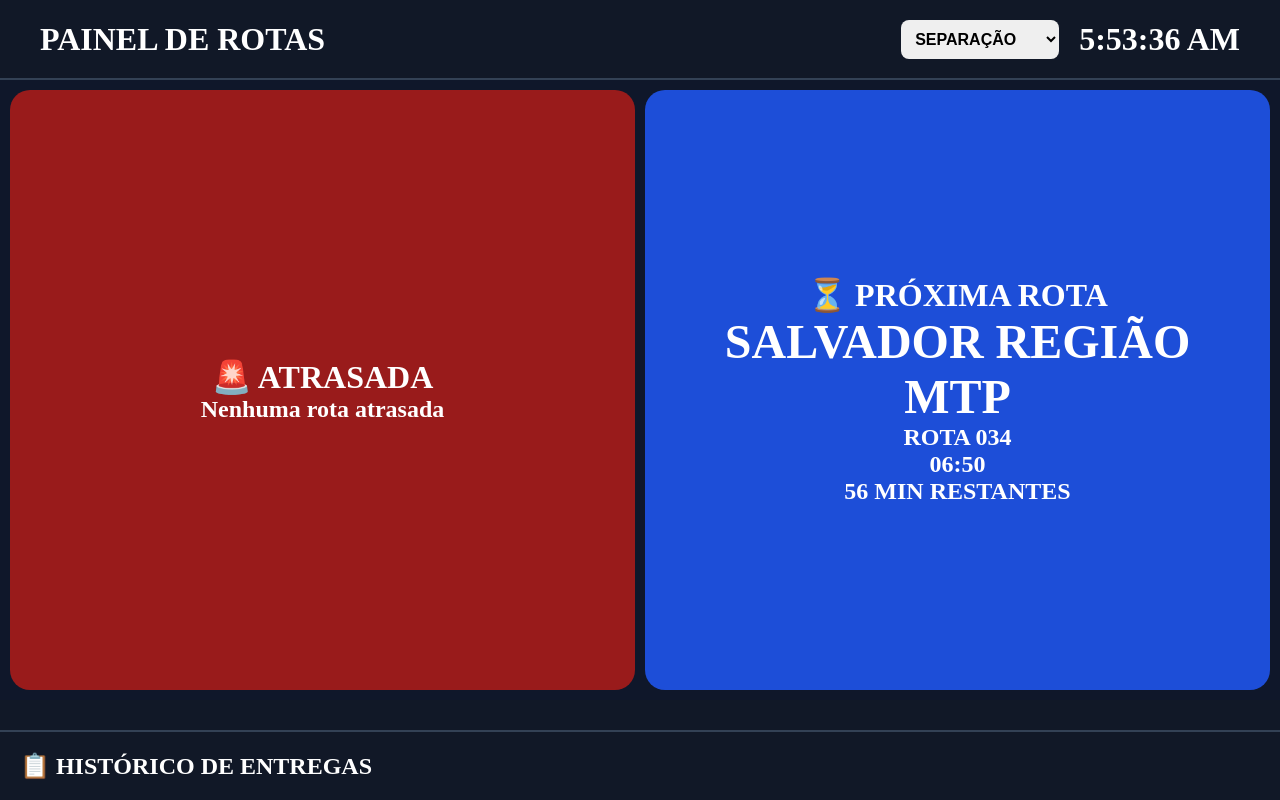
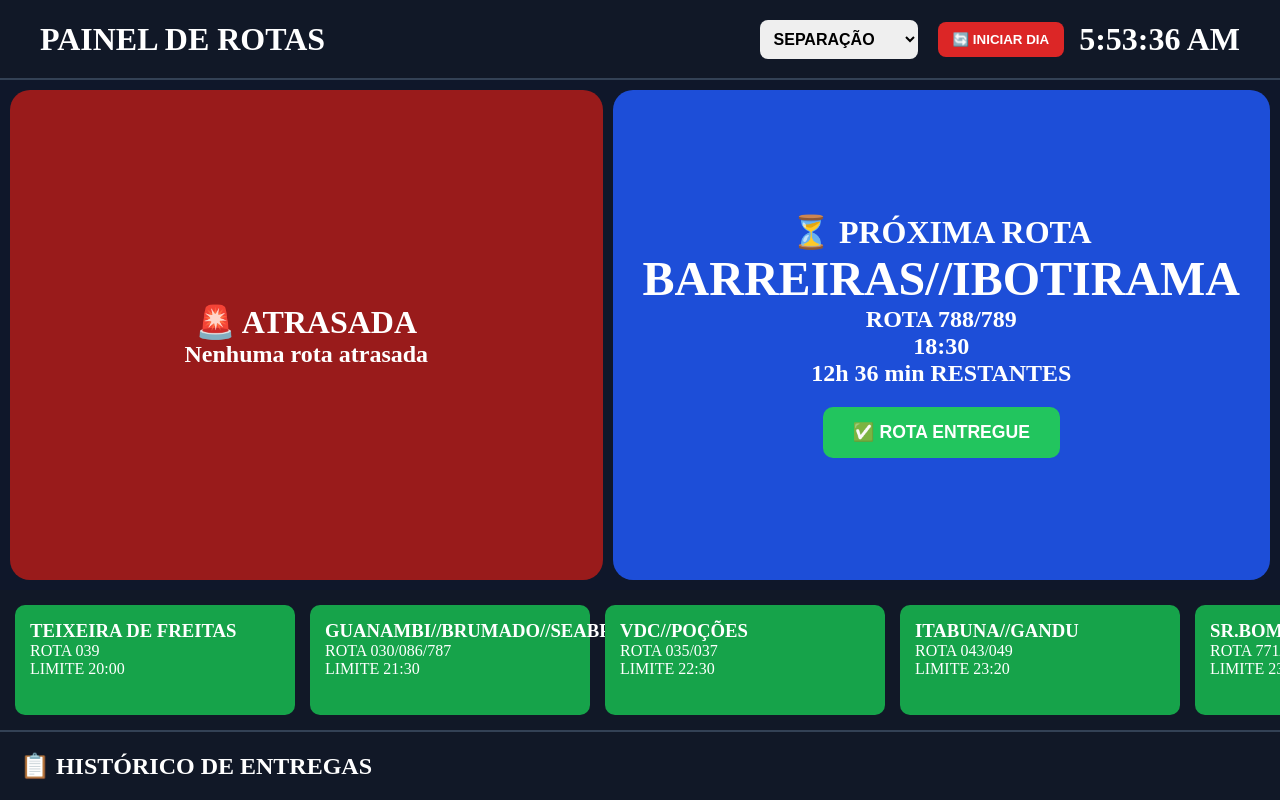
Before and after one commit to Maxingmi/painel-rotasgscba, a React (Vite) app: page / in a window 1280 px wide. Built offline with nearby package versions, Linux system fonts and the light colour scheme.

Commit message:
Botão de inciar dia e botão de entregar rota antes e hora e minuto

```diff
--- a/src/PainelRotas.jsx
+++ b/src/PainelRotas.jsx
@@ -8,54 +8,54 @@ export default function PainelRotas() {
 
   const setores = {
     SEPARACAO: [
-    { numero: "788/789", nome: "BARREIRAS//IBOTIRAMA", limite: "18:30", entregue:false, horarioEntrega:null, },
-    { numero: "039", nome: "TEIXEIRA DE FREITAS", limite: "20:00", entregue:false, horarioEntrega:null, },
-    { numero: "030/086/787", nome: "GUANAMBI//BRUMADO//SEABRA", limite: "21:30", entregue:false, horarioEntrega:null, },
-    { numero: "035/037", nome: "VDC//POÇÕES", limite: "22:30", entregue:false, horarioEntrega:null, },
-    { numero: "043/049", nome: "ITABUNA//GANDU", limite: "23:20", entregue:false, horarioEntrega:null, },
-    { numero: "771/786", nome: "SR.BOMFIM//JUAZEIRO", limite: "23:40", entregue:false, horarioEntrega:null, },
-    { numero: "064/066", nome: "SERGIPE", limite: "00:30", entregue:false, horarioEntrega:null, },
-    { numero: "784/791/778", nome: "IRECÊ//JACOBINA//JEQUIÉ", limite: "01:00", entregue:false, horarioEntrega:null, },
-    { numero: "792", nome: "FPP", limite: "01:30", entregue:false, horarioEntrega:null, },
-    { numero: "793/007", nome: "ITABERABA//RIBEIRA DO POMBAL", limite: "02:00", entregue:false, horarioEntrega:null, },
-    { numero: "765", nome: "SANTO ANTÔNIO", limite: "03:10", entregue:false, horarioEntrega:null, },
-    { numero: "038/033", nome: "FEIRA DE SANTANA", limite: "04:00", entregue:false, horarioEntrega:null, },
-    { numero: "770/767", nome: "SERRINHA//ALAGOINHAS", limite: "04:20", entregue:false, horarioEntrega:null, },
-    { numero: "034", nome: "SALVADOR REGIÃO MTP", limite: "06:50", entregue:false, horarioEntrega:null, },
+    { ordem: 1, numero: "788/789", nome: "BARREIRAS//IBOTIRAMA", limite: "18:30", entregue:false, horarioEntrega:null, },
+    { ordem: 2, numero: "039", nome: "TEIXEIRA DE FREITAS", limite: "20:00", entregue:false, horarioEntrega:null, },
+    { ordem: 3, numero: "030/086/787", nome: "GUANAMBI//BRUMADO//SEABRA", limite: "21:30", entregue:false, horarioEntrega:null, },
+    { ordem: 4, numero: "035/037", nome: "VDC//POÇÕES", limite: "22:30", entregue:false, horarioEntrega:null, },
+    { ordem: 5, numero: "043/049", nome: "ITABUNA//GANDU", limite: "23:20", entregue:false, horarioEntrega:null, },
+    { ordem: 6, numero: "771/786", nome: "SR.BOMFIM//JUAZEIRO", limite: "23:40", entregue:false, horarioEntrega:null, },
+    { ordem: 7, numero: "064/066", nome: "SERGIPE", limite: "00:30", entregue:false, horarioEntrega:null, },
+    { ordem: 8, numero: "784/791/778", nome: "IRECÊ//JACOBINA//JEQUIÉ", limite: "01:00", entregue:false, horarioEntrega:null, },
+    { ordem: 9, numero: "792", nome: "FPP", limite: "01:30", entregue:false, horarioEntrega:null, },
+    { ordem: 10, numero: "793/007", nome: "ITABERABA//RIBEIRA DO POMBAL", limite: "02:00", entregue:false, horarioEntrega:null, },
+    { ordem: 11, numero: "765", nome: "SANTO ANTÔNIO", limite: "03:10", entregue:false, horarioEntrega:null, },
+    { ordem: 12, numero: "038/033", nome: "FEIRA DE SANTANA", limite: "04:00", entregue:false, horarioEntrega:null, },
+    { ordem: 13, numero: "770/767", nome: "SERRINHA//ALAGOINHAS", limite: "04:20", entregue:false, horarioEntrega:null, },
+    { ordem: 14, numero: "034", nome: "SALVADOR REGIÃO MTP", limite: "06:50", entregue:false, horarioEntrega:null, },
   ],
 
     CONFERENCIA: [
-    { numero: "788/789", nome: "BARREIRAS//IBOTIRAMA", limite: "18:50", entregue:false, horarioEntrega:null, },
-    { numero: "039", nome: "TEIXEIRA DE FREITAS", limite: "20:20", entregue:false, horarioEntrega:null, },
-    { numero: "030/086/787", nome: "GUANAMBI//BRUMADO//SEABRA", limite: "21:50", entregue:false, horarioEntrega:null, },
-    { numero: "035/037", nome: "VDC//POÇÕES", limite: "22:50", entregue:false, horarioEntrega:null, },
-    { numero: "043/049", nome: "ITABUNA//GANDU", limite: "23:40", entregue:false, horarioEntrega:null, },
-    { numero: "771/786", nome: "SR.BOMFIM//JUAZEIRO", limite: "00:00", entregue:false, horarioEntrega:null, },
-    { numero: "064/066", nome: "SERGIPE", limite: "00:50", entregue:false, horarioEntrega:null, },
-    { numero: "784/791/778", nome: "IRECÊ//JACOBINA//JEQUIÉ", limite: "01:20", entregue:false, horarioEntrega:null, },
-    { numero: "792", nome: "FPP", limite: "01:50", entregue:false, horarioEntrega:null, },
-    { numero: "793/007", nome: "ITABERABA//RIBEIRA DO POMBAL", limite: "02:20", entregue:false, horarioEntrega:null, },
-    { numero: "765", nome: "SANTO ANTÔNIO", limite: "03:30", entregue:false, horarioEntrega:null, },
-    { numero: "038/033", nome: "FEIRA DE SANTANA", limite: "04:20", entregue:false, horarioEntrega:null, },
-    { numero: "770/767", nome: "SERRINHA//ALAGOINHAS", limite: "04:40", entregue:false, horarioEntrega:null, },
-    { numero: "034", nome: "SALVADOR REGIÃO MTP", limite: "07:10", entregue:false, horarioEntrega:null, },
+    { ordem: 1, numero: "788/789", nome: "BARREIRAS//IBOTIRAMA", limite: "18:50", entregue:false, horarioEntrega:null, },
+    { ordem: 2, numero: "039", nome: "TEIXEIRA DE FREITAS", limite: "20:20", entregue:false, horarioEntrega:null, },
+    { ordem: 3, numero: "030/086/787", nome: "GUANAMBI//BRUMADO//SEABRA", limite: "21:50", entregue:false, horarioEntrega:null, },
+    { ordem: 4, numero: "035/037", nome: "VDC//POÇÕES", limite: "22:50", entregue:false, horarioEntrega:null, },
+    { ordem: 5, numero: "043/049", nome: "ITABUNA//GANDU", limite: "23:40", entregue:false, horarioEntrega:null, },
+    { ordem: 6, numero: "771/786", nome: "SR.BOMFIM//JUAZEIRO", limite: "00:00", entregue:false, horarioEntrega:null, },
+    { ordem: 7, numero: "064/066", nome: "SERGIPE", limite: "00:50", entregue:false, horarioEntrega:null, },
+    { ordem: 8, numero: "784/791/778", nome: "IRECÊ//JACOBINA//JEQUIÉ", limite: "01:20", entregue:false, horarioEntrega:null, },
+    { ordem: 9, numero: "792", nome: "FPP", limite: "01:50", entregue:false, horarioEntrega:null, },
+    { ordem: 10, numero: "793/007", nome: "ITABERABA//RIBEIRA DO POMBAL", limite: "02:20", entregue:false, horarioEntrega:null, },
+    { ordem: 11, numero: "765", nome: "SANTO ANTÔNIO", limite: "03:30", entregue:false, horarioEntrega:null, },
+    { ordem: 12, numero: "038/033", nome: "FEIRA DE SANTANA", limite: "04:20", entregue:false, horarioEntrega:null, },
+    { ordem: 13, numero: "770/767", nome: "SERRINHA//ALAGOINHAS", limite: "04:40", entregue:false, horarioEntrega:null, },
+    { ordem: 14, numero: "034", nome: "SALVADOR REGIÃO MTP", limite: "07:10", entregue:false, horarioEntrega:null, },
   ],
 
     EXPEDICAO: [
-   { numero: "788/789", nome: "BARREIRAS//IBOTIRAMA", limite: "19:10", entregue:false, horarioEntrega:null, },
-    { numero: "039", nome: "TEIXEIRA DE FREITAS", limite: "20:40", entregue:false, horarioEntrega:null, },
-    { numero: "030/086/787", nome: "GUANAMBI//BRUMADO//SEABRA", limite: "22:10", entregue:false, horarioEntrega:null, },
-    { numero: "035/037", nome: "VDC//POÇÕES", limite: "23:10", entregue:false, horarioEntrega:null, },
-    { numero: "043/049", nome: "ITABUNA//GANDU", limite: "00:00", entregue:false, horarioEntrega:null, },
-    { numero: "771/786", nome: "SR.BOMFIM//JUAZEIRO", limite: "00:20", entregue:false, horarioEntrega:null, },
-    { numero: "064/066", nome: "SERGIPE", limite: "01:10", entregue:false, horarioEntrega:null, },
-    { numero: "784/791/778", nome: "IRECÊ//JACOBINA//JEQUIÉ", limite: "01:40", entregue:false, horarioEntrega:null, },
-    { numero: "792", nome: "FPP", limite: "02:10", entregue:false, horarioEntrega:null, },
-    { numero: "793/007", nome: "ITABERABA//RIBEIRA DO POMBAL", limite: "02:40", entregue:false, horarioEntrega:null, },
-    { numero: "765", nome: "SANTO ANTÔNIO", limite: "03:50", entregue:false, horarioEntrega:null, },
-    { numero: "038/033", nome: "FEIRA DE SANTANA", limite: "04:40", entregue:false, horarioEntrega:null, },
-    { numero: "770/767", nome: "SERRINHA//ALAGOINHAS", limite: "05:00", entregue:false, horarioEntrega:null, },
-    { numero: "034", nome: "SALVADOR REGIÃO MTP", limite: "07:30", entregue:false, horarioEntrega:null, },
+    { ordem: 1, numero: "788/789", nome: "BARREIRAS//IBOTIRAMA", limite: "19:10", entregue:false, horarioEntrega:null, },
+    { ordem: 2, numero: "039", nome: "TEIXEIRA DE FREITAS", limite: "20:40", entregue:false, horarioEntrega:null, },
+    { ordem: 3, numero: "030/086/787", nome: "GUANAMBI//BRUMADO//SEABRA", limite: "22:10", entregue:false, horarioEntrega:null, },
+    { ordem: 4, numero: "035/037", nome: "VDC//POÇÕES", limite: "23:10", entregue:false, horarioEntrega:null, },
+    { ordem: 5, numero: "043/049", nome: "ITABUNA//GANDU", limite: "00:00", entregue:false, horarioEntrega:null, },
+    { ordem: 6, numero: "771/786", nome: "SR.BOMFIM//JUAZEIRO", limite: "00:20", entregue:false, horarioEntrega:null, },
+    { ordem: 7, numero: "064/066", nome: "SERGIPE", limite: "01:10", entregue:false, horarioEntrega:null, },
+    { ordem: 8, numero: "784/791/778", nome: "IRECÊ//JACOBINA//JEQUIÉ", limite: "01:40", entregue:false, horarioEntrega:null, },
+    { ordem: 9, numero: "792", nome: "FPP", limite: "02:10", entregue:false, horarioEntrega:null, },
+    { ordem: 10, numero: "793/007", nome: "ITABERABA//RIBEIRA DO POMBAL", limite: "02:40", entregue:false, horarioEntrega:null, },
+    { ordem: 11, numero: "765", nome: "SANTO ANTÔNIO", limite: "03:50", entregue:false, horarioEntrega:null, },
+    { ordem: 12, numero: "038/033", nome: "FEIRA DE SANTANA", limite: "04:40", entregue:false, horarioEntrega:null, },
+    { ordem: 13, numero: "770/767", nome: "SERRINHA//ALAGOINHAS", limite: "05:00", entregue:false, horarioEntrega:null, },
+    { ordem: 14, numero: "034", nome: "SALVADOR REGIÃO MTP", limite: "07:30", entregue:false, horarioEntrega:null, },
   ],
   };
 
@@ -111,6 +111,24 @@ export default function PainelRotas() {
     );
   };
 
+  const formatarTempo = (minutos) => {
+  if (minutos <= 0) {
+    return "0 min";
+  }
+
+  const horas = Math.floor(
+    minutos / 60
+  );
+
+  const mins = minutos % 60;
+
+  if (horas === 0) {
+    return `${mins} min`;
+  }
+
+  return `${horas}h ${mins} min`;
+};
+
   const rotasAtrasadas = rotas.filter(
   (rota) => {
     const minutos =
@@ -140,17 +158,16 @@ const historicoEntregas = rotas
     return "#16a34a";
   };
   const marcarComoEntregue = (numeroRota) => {
+
      setRotasPorSetor((dadosAnteriores) => {
     const copia = { ...dadosAnteriores };
 
     copia[setorSelecionado] =
       copia[setorSelecionado].map((rota) => {
         if (rota.numero === numeroRota) {
-          const atraso =
-  Math.abs(
+         const diferenca =
   minutosRestantes(
     rota.limite
-    )
   );
 
 return {
@@ -158,7 +175,14 @@ return {
   entregue: true,
   horarioEntrega:
     new Date().toLocaleTimeString(),
-  atraso,
+  atraso:
+    diferenca < 0
+      ? Math.abs(diferenca)
+      : 0,
+  adiantamento:
+    diferenca > 0
+      ? diferenca
+      : 0,
 };
         }
 
@@ -169,18 +193,28 @@ return {
   });
 };
 
-  const rotasAtivas = rotas
-    .filter((rota) => {
-      const minutos = minutosRestantes(
-        rota.limite
+const iniciarDia = () => {
+  const confirmar = window.confirm(
+    "Deseja realmente iniciar um novo dia?"
   );
 
-      return minutos > 0 && minutos <= 240;
-    })
+  if (!confirmar) return;
+
+  localStorage.removeItem(
+    "rotasPorSetor"
+  );
+
+  window.location.reload();
+};
+
+  const rotasAtivas = rotas
+  .filter(
+    (rota) =>
+      rota.entregue === false
+  )
   .sort(
     (a, b) =>
-        minutosRestantes(a.limite) -
-        minutosRestantes(b.limite)
+      a.ordem - b.ordem
   );
 
   const rotasEncerradas = rotas.filter(
@@ -191,7 +225,6 @@ return {
 
     return (
       minutos <= 0 &&
-      minutos >= -60 &&
       rota.entregue === false
     );
   }
@@ -203,9 +236,10 @@ return {
   rotasEncerradas[0];
 
   const proximaRota =
-  rotasAtivas.find(
-    (rota) => !rota.entregue
-  );
+  rotasAtivas.length > 0
+    ? rotasAtivas[0]
+    : null;
+
 
   return (
     <div
@@ -273,6 +307,28 @@ return {
             </option>
           </select>
 
+          <div
+  style={{
+    display: "flex",
+    alignItems: "center",
+    gap: "15px",
+  }}
+>
+  <button
+    onClick={iniciarDia}
+    style={{
+      background: "#dc2626",
+      color: "white",
+      border: "none",
+      padding: "10px 15px",
+      borderRadius: "8px",
+      cursor: "pointer",
+      fontWeight: "bold",
+    }}
+  >
+    🔄 INICIAR DIA
+  </button>
+
   <h2
     style={{
       margin: 0,
@@ -281,6 +337,7 @@ return {
   >
     {agora.toLocaleTimeString()}
   </h2>
+</div>
         </div>
       </div>
 
@@ -385,11 +442,32 @@ return {
         </h2>
 
         <h2>
-          {minutosRestantes(
+          {formatarTempo(
+  minutosRestantes(
     proximaRota.limite
-          )}{" "}
-          MIN RESTANTES
+  )
+)} RESTANTES
         </h2>
+        <button
+  onClick={() =>
+    marcarComoEntregue(
+      proximaRota.numero
+    )
+  }
+  style={{
+    marginTop: "20px",
+    padding: "15px 30px",
+    background: "#22c55e",
+    border: "none",
+    borderRadius: "10px",
+    color: "white",
+    fontWeight: "bold",
+    cursor: "pointer",
+    fontSize: "1.1rem",
+  }}
+>
+  ✅ ROTA ENTREGUE
+</button>
       </>
     )}
   </div>
@@ -509,11 +587,24 @@ return {
             {rota.horarioEntrega}
           </p>
 
+          {rota.atraso > 0 && (
   <p>
-            Atraso:{" "}
-            {rota.atraso || 0}
-            {" "}min
+    ⚠️ Atraso: {formatarTempo(rota.atraso)}
   </p>
+)}
+
+{rota.adiantamento > 0 && (
+  <p>
+    ✅ Entregue {formatarTempo(rota.adiantamento)} antes
+  </p>
+)}
+
+{rota.atraso === 0 &&
+ rota.adiantamento === 0 && (
+  <p>
+    ✅ Entregue no prazo
+  </p>
+)}
         </div>
       )
     )}
```
Lines whose indentation alone changed are shown as unchanged.
